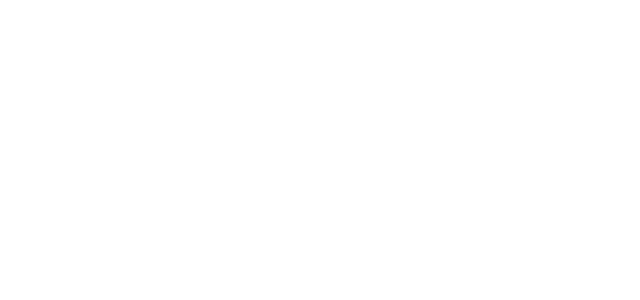
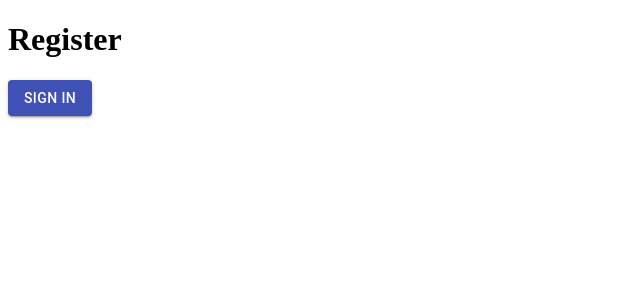
Before and after one commit to myeung19/ContactDB, a React (Create React App) app: page /signin in a window 1280 px wide. Shown: the top 300 px of the page, without its empty margins (0-640 px from the left). Built offline with nearby package versions, Linux system fonts and the light colour scheme.

Commit message:
Change history based route to link based route

```diff
--- a/src/App.js
+++ b/src/App.js
@@ -2,12 +2,14 @@ import React from 'react';
 import { Route } from "react-router-dom";
 import HomePage from "./container/HomePage/HomePage";
 import RegisterPage from "./container/RegisterPage/RegisterPage";
+import SignInPage from "./container/SignPage/SignInPage";
 
 function App() {
     return (
         <div className="App">
             <Route path="/" exact component={ HomePage } />
             <Route path="/register" exact component={ RegisterPage } />
+            <Route path="/signin" exact component={ SignInPage } />
         </div>
     );
 }
--- a/src/container/HomePage/HomePage.js
+++ b/src/container/HomePage/HomePage.js
@@ -2,6 +2,7 @@ import React, { Component } from 'react';
 import styles from "./style";
 import Button from "@material-ui/core/Button";
 import { withStyles } from "@material-ui/core";
+import { Link } from "react-router-dom";
 
 class HomePage extends Component {
     render() {
@@ -9,13 +10,25 @@ class HomePage extends Component {
 
         return (
             <div className={ classes.app }>
-                <div className={classes.content}>
+                <div className={ classes.content }>
                     <h1>Contact Database</h1>
                     <div className={ classes.buttons }>
-                        <Button variant="contained" color="primary" className={ classes.button } onClick={() => this.props.history.push('/register')}>
+                        <Button
+                            variant="contained"
+                            color="primary"
+                            className={ classes.button }
+                            to="/register"
+                            component={ Link }
+                        >
                             Register
                         </Button>
-                        <Button variant="contained" color="primary" className={ classes.button } href="">
+                        <Button
+                            variant="contained"
+                            color="primary"
+                            className={ classes.button }
+                            to="/signin"
+                            component={ Link }
+                        >
                             Sign in
                         </Button>
                     </div>
--- /dev/null
+++ b/src/container/SignPage/SignInPage.js
@@ -0,0 +1,23 @@
+import React, { Component } from 'react';
+import Button from "@material-ui/core/Button";
+import { Link } from "react-router-dom";
+
+class SignInPage extends Component {
+    render() {
+        return (
+            <div>
+                <h1>Register</h1>
+                <Button
+                    variant="contained"
+                    color="primary"
+                    to="/"
+                    component={ Link }
+                >
+                    Sign in
+                </Button>
+            </div>
+        );
+    }
+}
+
+export default SignInPage;
```
